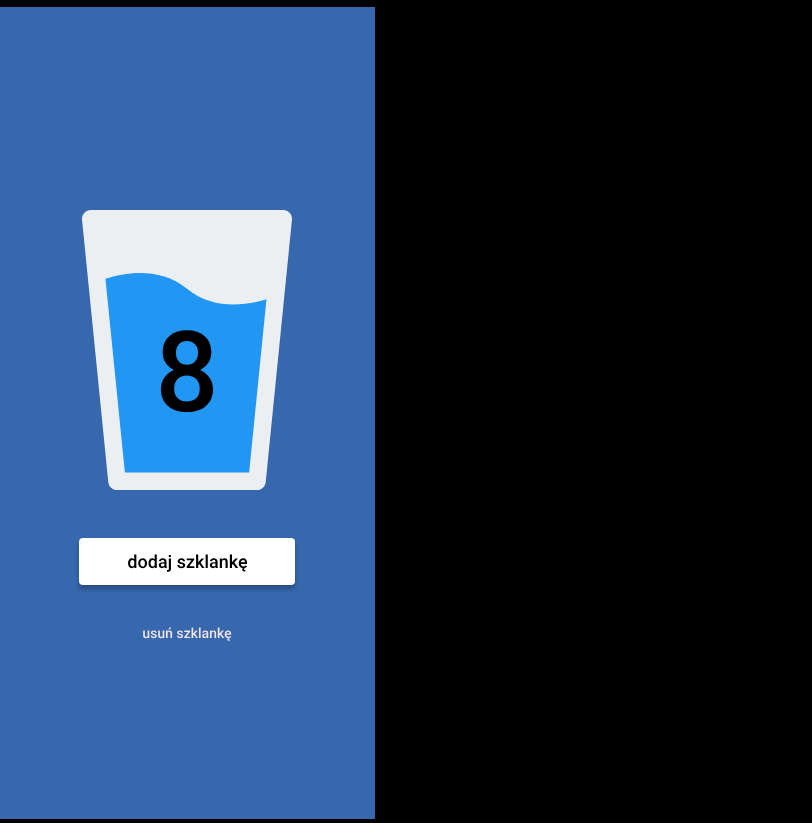
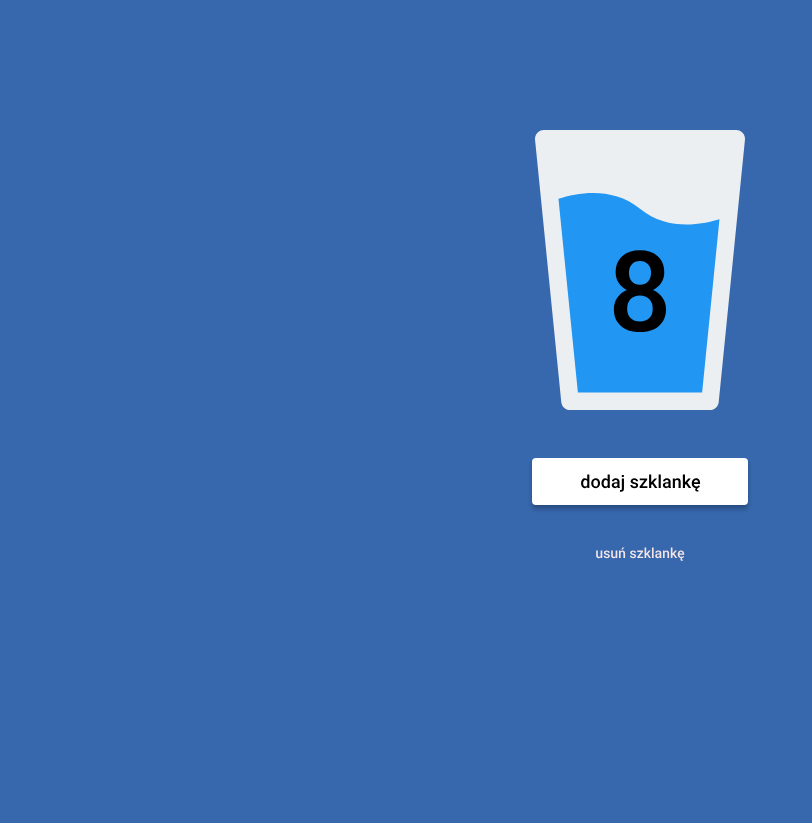
Before and after one commit to AdrianGHub/pwa-hydrify-app, a website built with webpack: page src/content/index.html in a window 1280 px wide. Shown: the part 73-896 px from the top of the page, without its empty margins (0-812 px from the left). After the commit the page ends 812 px from the top, so only its background shows below. Built offline with nearby package versions, Linux system fonts and the light colour scheme; files whose address does not match are found by name.

Commit message:
adjust position of the svg image

```diff
--- a/src/content/index.html
+++ b/src/content/index.html
@@ -42,9 +42,13 @@
     <link rel="stylesheet" href="css/main.css" />
   </head>
   <body>
-    <h1>Hydrify!</h1>
-    <img src="assets/img/cover.svg" alt="svg icon with a glass of water" />
-
+    <main>
+      <img
+        class="pwa__image"
+        src="assets/img/cover.svg"
+        alt="svg icon with a glass of water"
+      />
+    </main>
     <script src="js/main.js"></script>
   </body>
 </html>
--- a/src/scss/_variables.scss
+++ b/src/scss/_variables.scss
@@ -1,2 +1,2 @@
-$violet: #000;
+$bgBlue: #3767AD;
 $yellow: #F9C802;
--- a/src/scss/main.scss
+++ b/src/scss/main.scss
@@ -12,5 +12,11 @@ html {
 
 body {
   color: $yellow;
-  background: $violet;
+  background: $bgBlue;
+  overflow: hidden;
 }
+
+.pwa__image {
+  display: block;
+  margin: 0 auto;
+}
```
Also changed, not shown: dist/css/main.css, dist/index.html, 1 other file.
